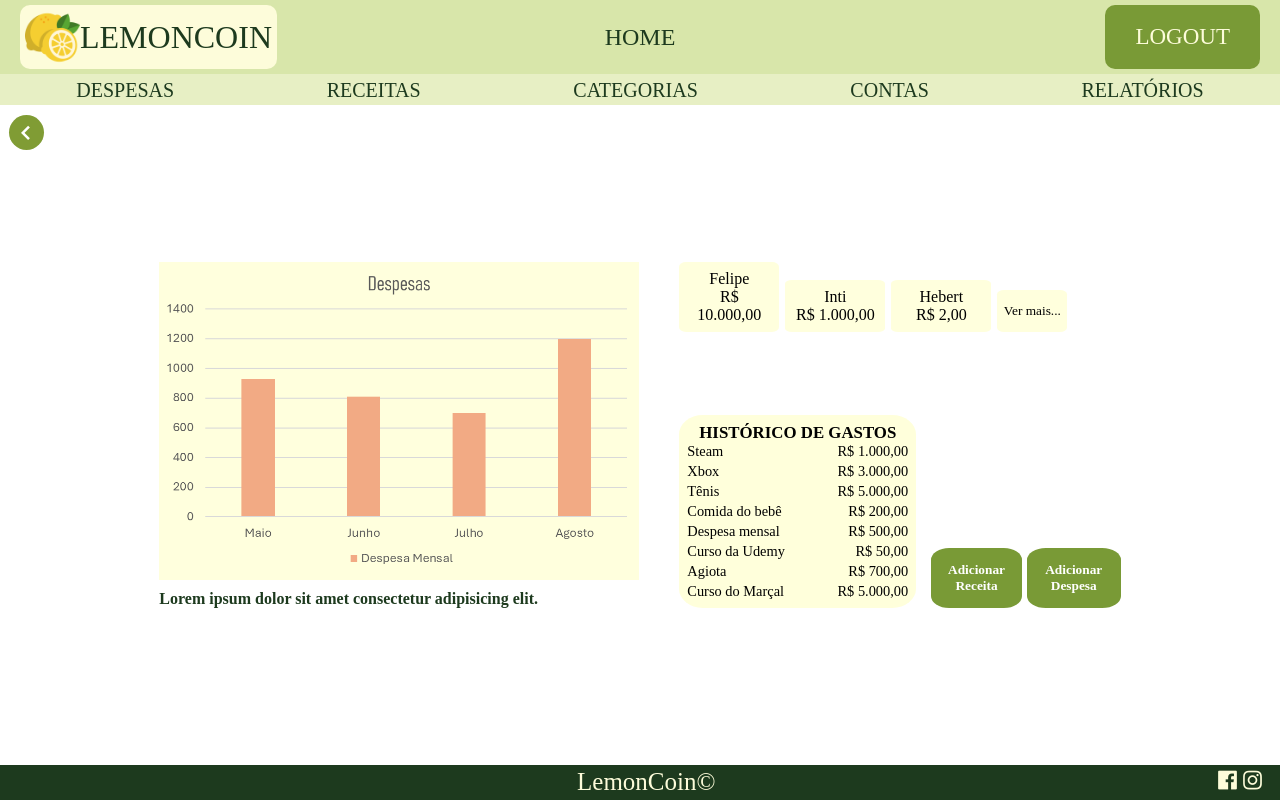
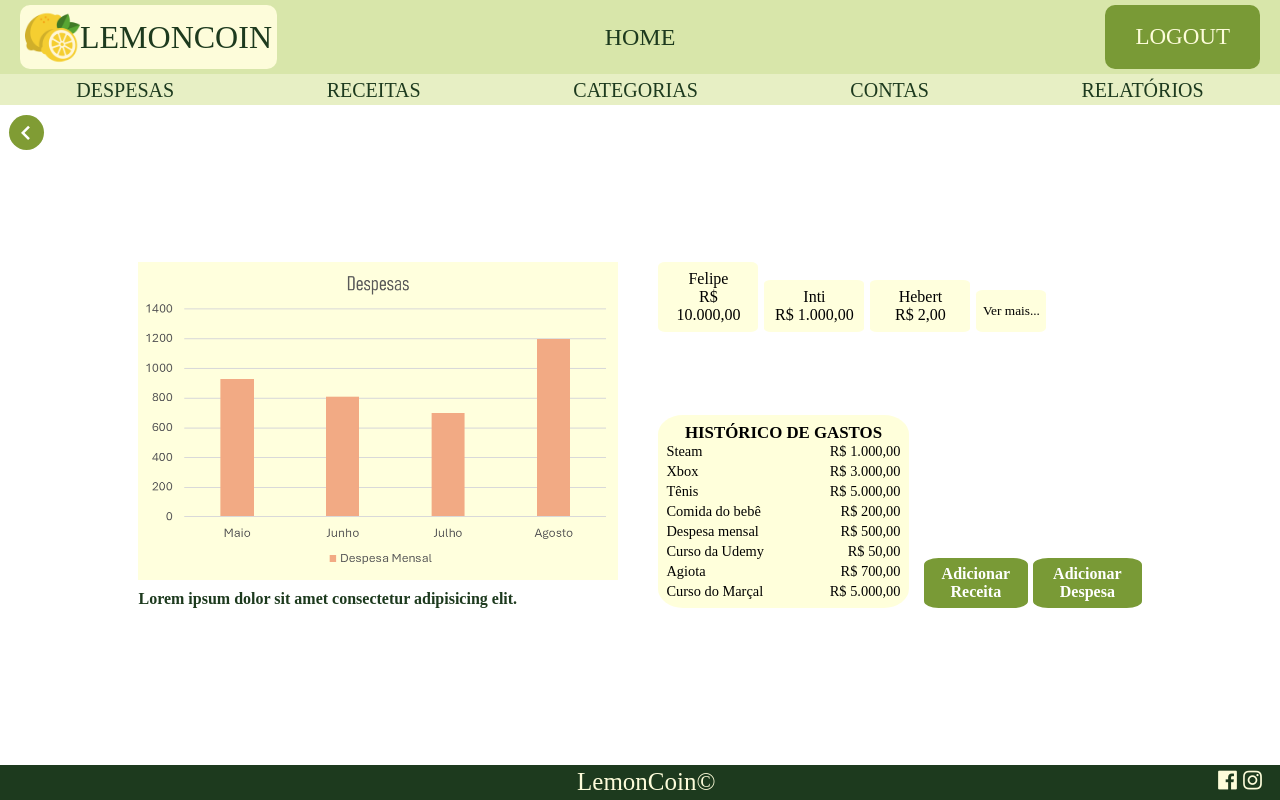
Before and after one commit to IntiGenovez/LemonCoin, a React (Vite) app in the folder frontend/: page /home in a window 1280 px wide. Built offline with nearby package versions, Linux system fonts and the light colour scheme; no server answers.

Commit message:
pequnas correções

```diff
--- a/frontend/src/estilos/Home.module.css
+++ b/frontend/src/estilos/Home.module.css
@@ -68,13 +68,17 @@
                 flex-direction: row;
                 gap: 5px;
 
-                & button {
+                & botaoAcao {
                     background-color: #799a36;
                     color: white;
                     font-weight: 600;
-                    height: 60px;
+                    height: 50px;
+                    text-align: center;
                     border: 0;
-                    border-radius: 20%;
+                    border-radius: 14%;
+                    display: flex;
+                    justify-content: center;
+                    align-items: center;
                 }
             }
         }
--- a/frontend/src/telas/Home.jsx
+++ b/frontend/src/telas/Home.jsx
@@ -1,6 +1,7 @@
 import GraficoBarra from "../componentes/GraficoBarra"
 import CardContaText from "../componentes/CardContaText"
 import TextGasto from "../componentes/TextGasto"
+import botaoAcao from "../componentes/BotaoAcao"
 
 import styles from "../estilos/Home.module.css"
 
@@ -41,8 +42,8 @@
                     </div>
 
                     <div className={styles.containerBotoes}>
-                        <button>Adicionar Receita</button>
-                        <button>Adicionar Despesa</button>
+                        <botaoAcao>Adicionar Receita</botaoAcao>
+                        <botaoAcao>Adicionar Despesa</botaoAcao>
                     </div>
                 </div>
             </div>
```
